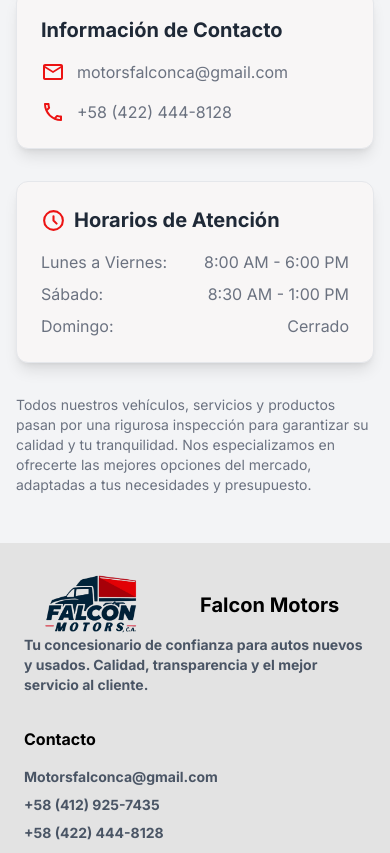
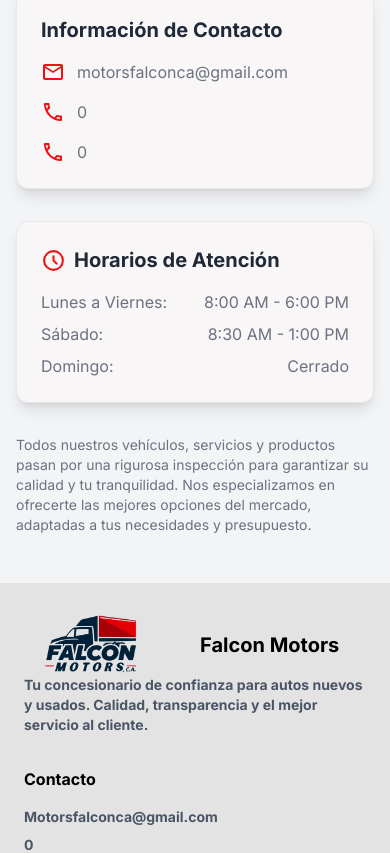
Before and after one commit to Rodolf0dsg/falconmotors-web, a Next.js app: page /contact in a window 390 px wide. Shown: the part 1187-2040 px from the top of the page. Built offline with nearby package versions, Linux system fonts and the light colour scheme.

Commit message:
Phone numbers now are ENV files

```diff
--- a/src/app/components/main/contact/ContactInfo.tsx
+++ b/src/app/components/main/contact/ContactInfo.tsx
@@ -1,3 +1,4 @@
+import { formatPhoneNumber } from "@/src/helpers/formatPhoneNumber"
 import { HiOutlineClock } from "react-icons/hi"
 import { MdMailOutline, MdOutlinePhone } from "react-icons/md"
 
@@ -17,7 +18,13 @@ export const ContactInfo = () => {
           <li className="flex items-center">
             {/* <span className="material-symbols-outlined text-primary mr-3">call</span> */}
             <MdOutlinePhone size={ 24 } className="text-primary mr-3" />
-            <a className="hover:text-primary" href="tel:+1234567890">+58 (422) 444-8128</a>
+            <a className="hover:text-primary" href={`https://wa.me/${ process.env.NEXT_PUBLIC_MANAGER_WHATSAPP }`}>{ formatPhoneNumber(process.env.NEXT_PUBLIC_MANAGER_WHATSAPP!) }</a>
+          </li>
+
+          <li className="flex items-center">
+            {/* <span className="material-symbols-outlined text-primary mr-3">call</span> */}
+            <MdOutlinePhone size={ 24 } className="text-primary mr-3" />
+            <a className="hover:text-primary" href={`https://wa.me/${ process.env.NEXT_PUBLIC_SERVICES_WHATSAPP }`}>{ formatPhoneNumber(process.env.NEXT_PUBLIC_SERVICES_WHATSAPP!) }</a>
           </li>
         </ul>
       </div>
--- a/src/app/components/main/services/ServicesForm.tsx
+++ b/src/app/components/main/services/ServicesForm.tsx
@@ -27,7 +27,7 @@ const serviceOptions = [
 
 export const ServicesForm = () => {
 
-  const phone = '584224448128';
+  const phone = process.env.NEXT_PUBLIC_SERVICES_WHATSAPP;
 
   const {
     register,
--- a/src/app/components/main/vehicles/PriceAndActions.tsx
+++ b/src/app/components/main/vehicles/PriceAndActions.tsx
@@ -31,7 +31,7 @@ export const PriceAndActions = ({
 
   const openWhatsAppChat = () => {
     const text = `Hola, estoy interesado en el vehículo ${brand} ${model}. \n¿Podrían darme más información?`;
-    const phoneNumber = `584146853207`;
+    const phoneNumber = process.env.NEXT_PUBLIC_MANAGER_WHATSAPP;
     window.open(`https://wa.me/${phoneNumber}?text=${encodeURIComponent(text)}`);
   };
 
--- a/src/footer/Footer.tsx
+++ b/src/footer/Footer.tsx
@@ -1,4 +1,5 @@
 import Image from "next/image"
+import { formatPhoneNumber } from "../helpers/formatPhoneNumber"
 
 
 export const Footer = () => {
@@ -33,13 +34,13 @@ export const Footer = () => {
                 </a>
               </li>
               <li>
-                <a className="hover:text-primary" href="https://wa.me/584129257435">
-                  +58 (412) 925-7435
+                <a className="hover:text-primary" href={`https://wa.me/${process.env.NEXT_PUBLIC_MANAGER_WHATSAPP}`}>
+                  { formatPhoneNumber(process.env.NEXT_PUBLIC_MANAGER_WHATSAPP!) }
                 </a>
               </li>
               <li>
-                <a className="hover:text-primary" href="https://wa.me/584224448128">
-                  +58 (422) 444-8128
+                <a className="hover:text-primary" href={`https://wa.me/${process.env.NEXT_PUBLIC_SERVICES_WHATSAPP}`}>
+                  { formatPhoneNumber(process.env.NEXT_PUBLIC_SERVICES_WHATSAPP!) }
                 </a>
               </li>
               <li>
--- /dev/null
+++ b/src/helpers/formatPhoneNumber.ts
@@ -0,0 +1,12 @@
+export const formatPhoneNumber = (number: string | number): string => {
+  if(!number) return '0';
+
+  const str = String(number);
+
+  const countryCode = str.slice(0, 2);
+  const areaCode    = str.slice(2, 5);
+  const firstPart   = str.slice(5, 8);
+  const secondPart  = str.slice(8, 12);
+
+  return `+${countryCode} (${areaCode}) ${firstPart}-${secondPart}`;
+}
```
